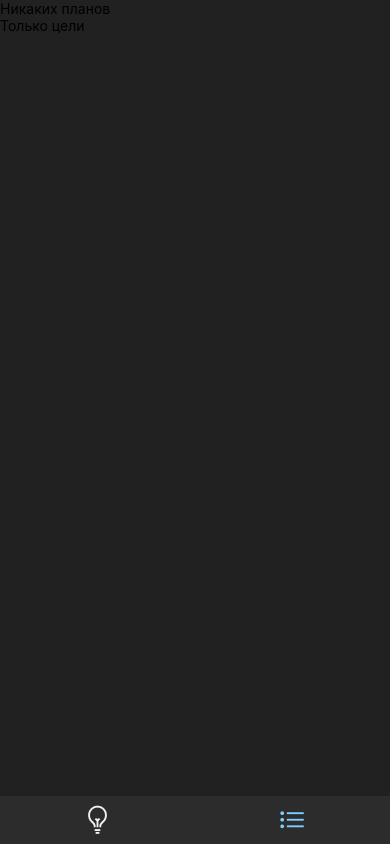
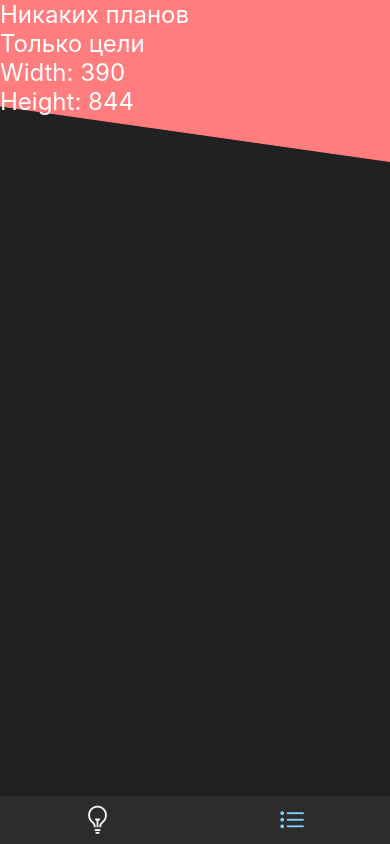
Before and after one commit to 7evenUp/ashel.scheduler, a React Native app: screen /goals in a window 390 px wide. Built offline with nearby package versions, Linux system fonts and the light colour scheme.

Commit message:
#2 Создал SVG компонент

```diff
--- /dev/null
+++ b/components/BackgroundClipPath/BackgroundClipPath.tsx
@@ -0,0 +1,37 @@
+import { Dimensions, StyleSheet } from 'react-native'
+import React from 'react'
+import Svg, { Path } from 'react-native-svg'
+
+type BackgroundClipPathProps = {
+  backgroundColor: string
+  angle: 'left' | 'right'
+}
+
+const BackgroundClipPath = ({ backgroundColor, angle }: BackgroundClipPathProps) => {
+  const { width } = Dimensions.get('window')
+  const isLeft = angle === 'left' ? true : false
+
+  return (
+    <Svg
+      width={width}
+      height={161.5}
+      viewBox={`0 0 ${width} 161.5`}
+      fill={backgroundColor}
+      stroke={backgroundColor}
+      strokeWidth={1}
+      strokeLinecap="round"
+      strokeLinejoin="round"
+      style={styles.svg}
+    >
+      <Path d={`M 0 0 L ${width} 0 L ${width} ${isLeft ? 106 : 161.5} L 0 ${isLeft ? 161.5 : 106} L 0 0`} />
+    </Svg>
+  )
+}
+
+export default BackgroundClipPath
+
+const styles = StyleSheet.create({
+  svg: {
+    position: 'absolute'
+  }
+})
--- /dev/null
+++ b/components/index.ts
@@ -0,0 +1 @@
+export { default as BackgroundClipPath } from './BackgroundClipPath/BackgroundClipPath'
--- a/package.json
+++ b/package.json
@@ -21,6 +21,7 @@
     "react-native": "0.68.2",
     "react-native-safe-area-context": "4.2.4",
     "react-native-screens": "~3.11.1",
+    "react-native-svg": "12.3.0",
     "react-native-web": "0.17.7"
   },
   "devDependencies": {
--- a/screens/GoalsScreen/GoalsScreen.tsx
+++ b/screens/GoalsScreen/GoalsScreen.tsx
@@ -1,13 +1,20 @@
-import { StyleSheet, Text } from 'react-native'
-import React from 'react'
+import { Dimensions, StyleSheet, Text } from 'react-native'
 import { SafeAreaView } from 'react-native-safe-area-context'
+import { BackgroundClipPath } from '../../components'
 
 const GoalsScreen = () => {
+  const {width, height} = Dimensions.get('window')
+
   return (
-    <SafeAreaView style={styles.container}>
-      <Text>Никаких планов</Text>
-      <Text>Только цели</Text>
-    </SafeAreaView>
+    <>
+      <BackgroundClipPath backgroundColor='#FF7D7E' angle='right'/>
+      <SafeAreaView style={styles.container}>
+        <Text style={styles.text}>Никаких планов</Text>
+        <Text style={styles.text}>Только цели</Text>
+        <Text style={styles.text}>Width: {width}</Text>
+        <Text style={styles.text}>Height: {height}</Text>
+      </SafeAreaView>
+    </>
   )
 }
 
@@ -16,5 +23,9 @@ export default GoalsScreen
 const styles = StyleSheet.create({
   container: {
     flex: 1,
+  },
+  text: {
+    color: 'white',
+    fontSize: 24
   }
 })
--- a/screens/IdeasScreen/IdeasScreen.tsx
+++ b/screens/IdeasScreen/IdeasScreen.tsx
@@ -1,11 +1,18 @@
-import { StyleSheet, Text, View } from 'react-native'
-import React from 'react'
+import { Dimensions, StyleSheet, Text } from 'react-native'
+import { SafeAreaView } from 'react-native-safe-area-context'
+import { BackgroundClipPath } from '../../components'
 
 const IdeasScreen = () => {
+  const {width, height} = Dimensions.get('window')
   return (
-    <View style={styles.container}>
-      <Text>Пришла идея? Запиши</Text>
-    </View>
+    <>
+      <BackgroundClipPath backgroundColor='#FEF279' angle='left'/>
+      <SafeAreaView style={styles.container}>
+        <Text style={styles.text}>Пришла идея? Запиши</Text>
+        <Text style={styles.text}>Width: {width}</Text>
+        <Text style={styles.text}>Height: {height}</Text>
+      </SafeAreaView>
+    </>
   )
 }
 
@@ -14,5 +21,9 @@ export default IdeasScreen
 const styles = StyleSheet.create({
   container: {
     flex: 1
+  },
+  text: {
+    color: 'white',
+    fontSize: 24
   }
 })
```
Also changed, not shown: 1 other file (tests, documents, lock files or other folders).
